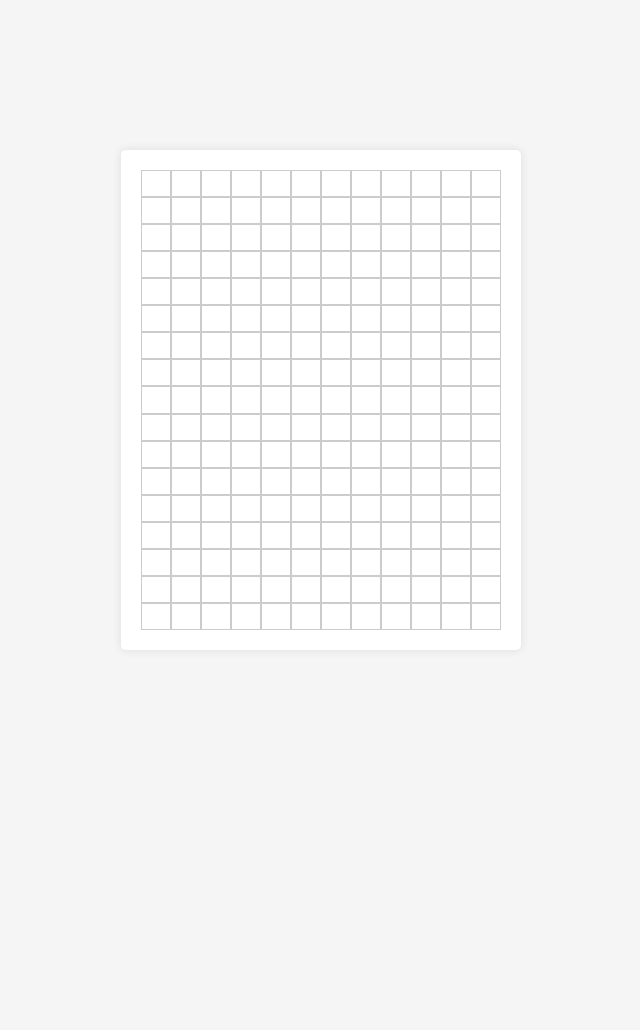
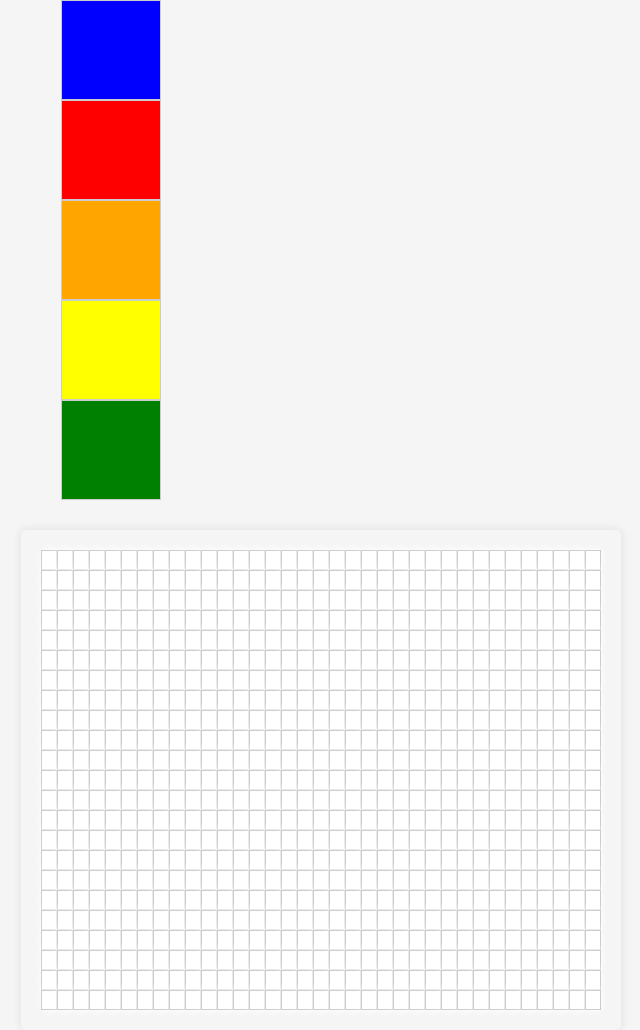
Before and after one commit to Panfilomacantan2/box-animation, a plain HTML site: page index.html in a window 1280 px wide. Shown: the whole page, without its empty margins (319-959 px from the left). Before the commit the page ends 800 px from the top, so only its background shows below. Drawn offline with Linux system fonts and the light colour scheme.

Commit message:
added random color && added listeners mouseleave and mouseover

```diff
--- a/app.js
+++ b/app.js
@@ -1,10 +1,41 @@
 const boxContainer = document.querySelector('.box-container');
-const BOX_LENGTH = 204;
+const BOX_LENGTH = 805;
+
+const colors = ['100720', 'EAE509', '100F0F', '7DCE13', 'EF5B0C', '00D7FF'];
+let colorChoice = undefined;
 
 for (let i = 0; i < BOX_LENGTH; i++) {
 	const box = document.createElement('div');
 
-	box.className = 'box';
+	box.classList.add('box');
 
 	boxContainer.appendChild(box);
+	box.addEventListener('mouseover', () => setColor(box));
+	box.addEventListener('mouseleave', () => removeColor(box));
 }
+
+const setColor = (element) => {
+	let color = getRandomColor();
+	// element.style.background = `#${color}`;
+	element.style.background = `#${color}`;
+	element.style.boxShadow = `0 0 2px ${color}, 0 0 10px ${color}`;
+};
+const removeColor = (element) => {
+	element.style.background = '#fff';
+	element.style.boxShadow = `0 0 2px #fff, 0 0 10px #fff`;
+};
+
+const getRandomColor = (color) => {
+	return colors[Math.floor(Math.random() * colors.length)];
+};
+
+const colorBox = document.querySelectorAll('.color');
+
+
+//OPTIONAL
+// colorBox.forEach((box, index) => {
+// 	box.addEventListener('click', function () {
+// 		getRandomColor(this.classList[1]);
+// 		colorChoice = this.classList[1]
+// 	});
+// });
--- a/index.html
+++ b/index.html
@@ -9,6 +9,14 @@
 	</head>
 	<body>
 		<div class="box-container"></div>
+
+		<div class="color-container">
+			<div class="color blue"></div>
+			<div class="color red"></div>
+			<div class="color orange"></div>
+			<div class="color yellow"></div>
+			<div class="color green"></div>
+		</div>
 		<script src="./app.js"></script>
 	</body>
 </html>
--- a/style.css
+++ b/style.css
@@ -12,23 +12,63 @@ body {
 	justify-content: center;
 	align-items: center;
 	min-height: 100vh;
+	flex-direction: column-reverse;
 }
 
 .box-container {
-	width: 400px;
+	width: 600px;
 	margin: 0 auto;
 	padding: 20px;
-	background: #fff;
 	border-radius: 5px;
 	box-shadow: 0 0 10px rgba(0, 0, 0, 0.1);
 	height: 500px;
 	display: grid;
-	grid-template-columns: repeat(auto-fit, minmax(30px, 1fr));
+	grid-template-columns: repeat(auto-fit, minmax(16px, 1fr));
 }
 
 .box {
 	width: 100%;
 	height: 100%;
 	border: 1px solid #ccc;
+	cursor: pointer;
+	background-color: #fff;
+	box-shadow: 0 0 2px #fff, 0 0 10px #fff;
+	transition: 3s ease;
+}
 
+.box:hover {
+	transition-duration: 0s;
 }
+
+.color-container {
+	width: 520px;
+	grid-template-columns: repeat(auto-fit, minmax(100px, 1fr));
+	margin-bottom: 30px;
+	gap: 10px;
+}
+
+.color-container .color {
+	border: 1px solid #ccc;
+	width: 100px;
+	height: 100px;
+}
+
+/* colors classlist */
+
+.blue {
+	background-color: blue;
+}
+.green {
+	background-color: green;
+}
+.orange {
+	background-color: orange;
+}
+
+.red {
+	background-color: red;
+}
+
+.yellow {
+	background-color: yellow;
+}
```
